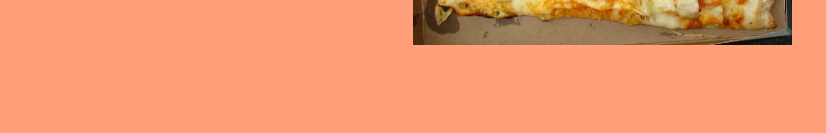
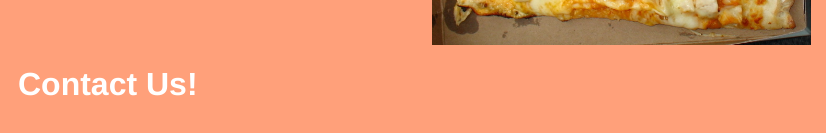
Before and after one commit to adavis35/assignment4, a plain HTML site: page assignment4/index.html in a window 1280 px wide. Shown: the part 949-1082 px from the top of the page, 0-826 px from the left. Before the commit the page ends 1002 px from the top, so only its background shows below. Drawn offline with Linux system fonts and the light colour scheme.

Commit message:
added contact page link

```diff
--- a/assignment4/index.html
+++ b/assignment4/index.html
@@ -21,6 +21,7 @@
         </div>
 
     </header>
+
     <main class="main">
         <div class= "flex">
         <div>
@@ -52,6 +53,7 @@
 
             <a href= "https://www.youtube.com/watch?v=sv3TXMSv6Lw" target="_blank"><h3>Make Your Own Pizza</h3>
         <img class="pics" alt="Make Your Own Pizza" src="Images/HomemadePizza.png"></a>
+        <a href="http://127.0.0.1:50347/assignment4/Contact.html" target="_blank"><h1>Contact Us!</h1>
 
         <footer>
     </footer>
```
